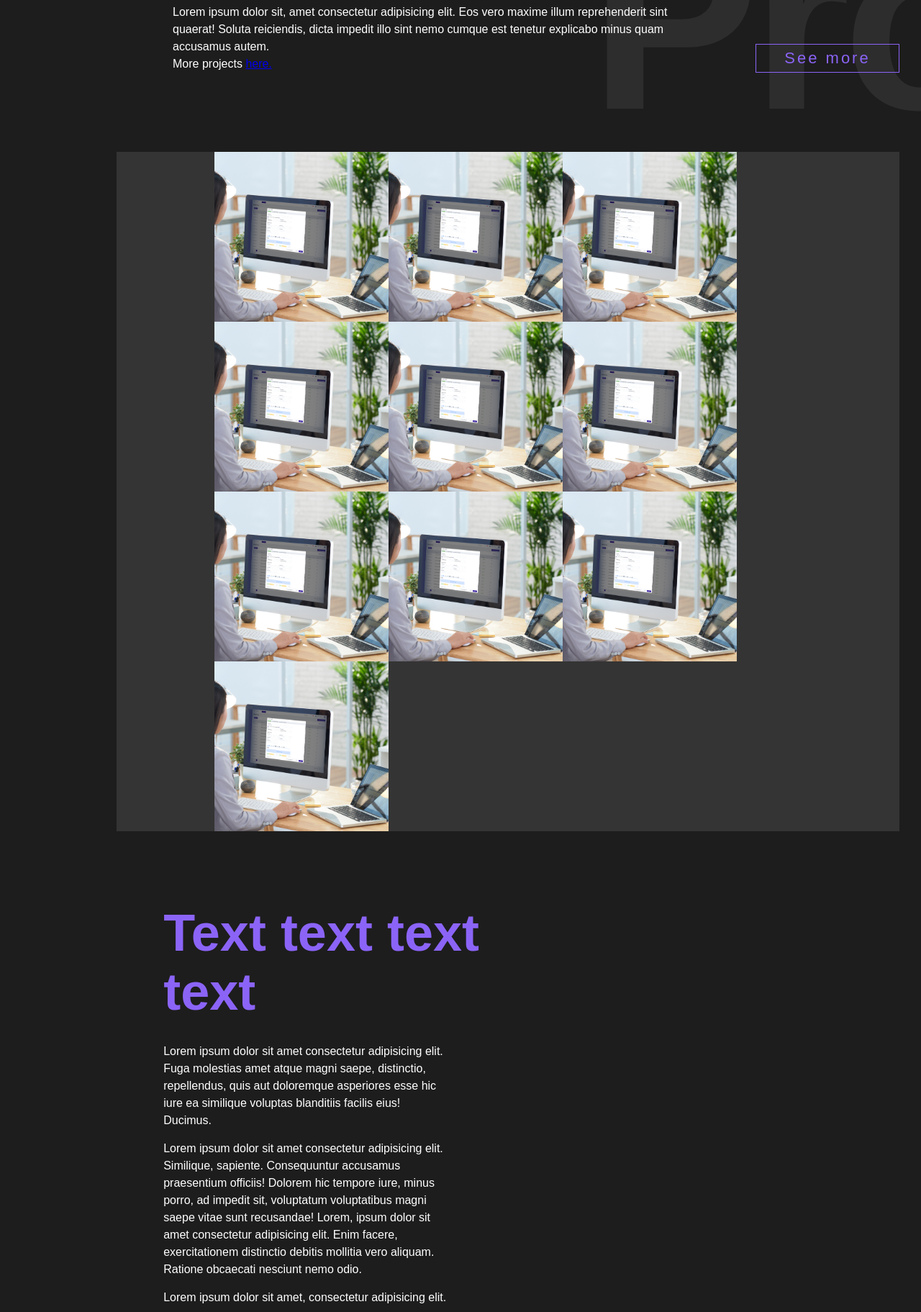
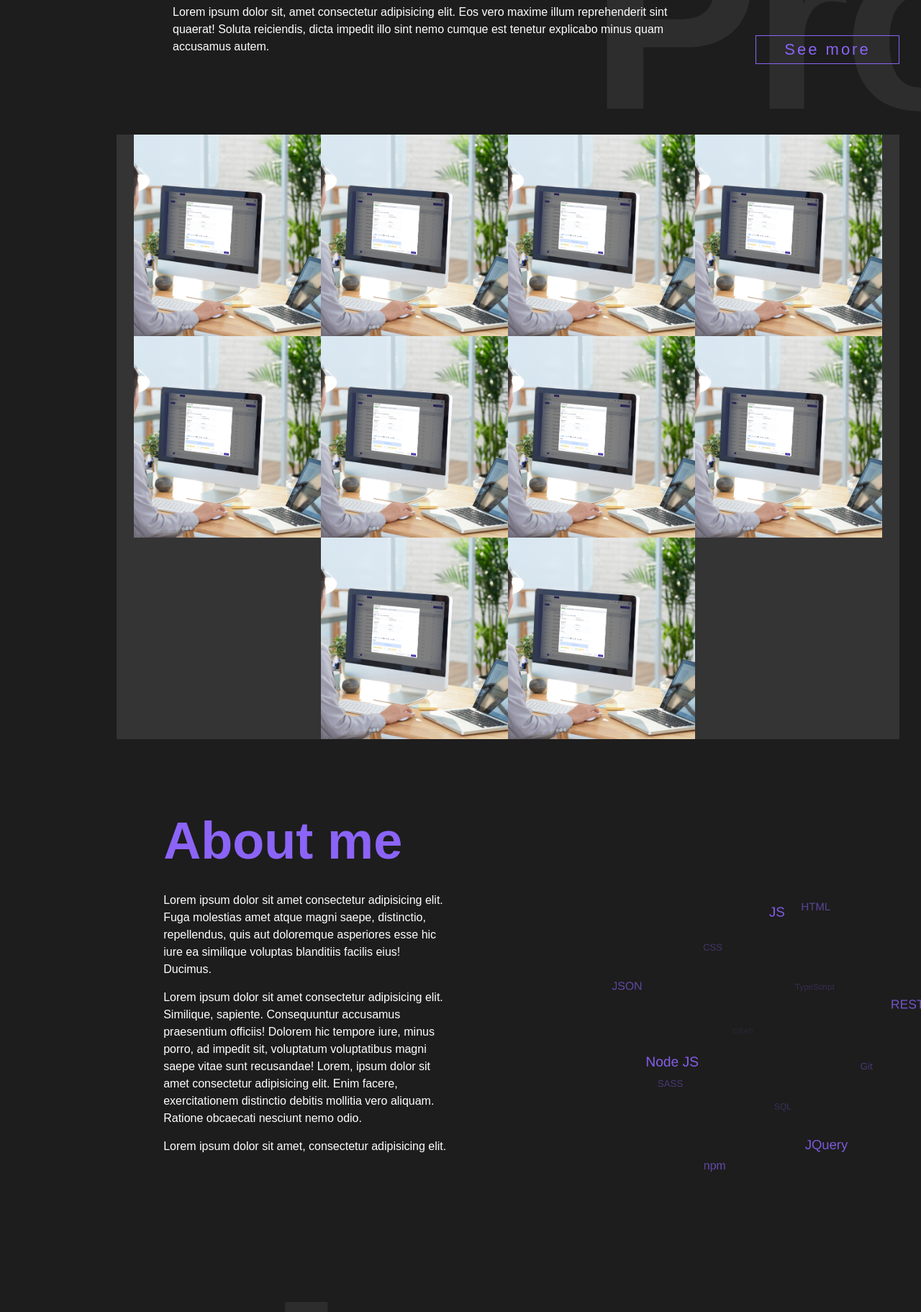
Before and after one commit to sdzygal/cv-website-2023, a plain HTML site: page index.html in a window 1280 px wide. Shown: the part 974-2797 px from the top of the page at 72% size. Drawn offline with nearby package versions, Linux system fonts and the light colour scheme.

Commit message:
Fixed jquery tag cloud

```diff
--- a/css/styles.css
+++ b/css/styles.css
@@ -182,7 +182,7 @@ header {
     position: relative;
 }
 
-.description h1::before {
+/* .description h1::before {
     content: '<h1>';
     position: absolute;
     top: -80px;
@@ -203,7 +203,7 @@ header {
     font-family: 'Caveat', cursive;
     color: #666565;
     letter-spacing: 3px;
-}
+} */
 
 .description .gray-descr {
     margin-top: 30px;
@@ -286,10 +286,10 @@ header {
     font-size: 14px;
 }
 
-.scroll-down--left {
+/* .scroll-down--left {
     left: -30px;
     right: auto;
-}
+} */
 
 .scroll-down span {
     display: inline-block;
@@ -330,6 +330,10 @@ header {
     margin-bottom: 30px;
 }
 
+.contact-btn.portfolio {
+    margin-top: 1.5rem;
+}
+
 .big-text {
     font-size: 12rem;
     font-weight: 700;
@@ -347,15 +351,17 @@ header {
 
 .projectswall ul {
     list-style: none;
+    align-items: stretch;
     display: -ms-flexbox;
     display: -webkit-box;
     display: flex;
     flex-wrap: wrap;
+    justify-content: center;
 }
 
 .projectswall ul li {
-    width: 161px;
-    height: 160px;
+    width: 210px;
+    height: 211px;
     position: relative;
     overflow: hidden;
     display: list-item;
@@ -365,8 +371,8 @@ header {
     position: absolute;
     top: 0;
     left: 0;
+    right: 0;
     bottom: 0;
-    right: 0;
     transition: transform 0.5s, opacity 0.5s;
     transition: transform 0.5s, opacity 0.5s, -webkit-transform 0.5s;
 }
@@ -419,6 +425,9 @@ header {
     line-height: 1.5rem;
 }
 
+#skillsCanvas {
+    margin-left: 15%;
+}
 
 /* Blog section */
 
@@ -695,19 +704,20 @@ header {
 }
 
 .projectswall {
-    padding-left: 8.5rem;
+ position: relative;
+ margin: 0 auto;
 }
 
 .projectswall ul li {
-    width: 242px;
-    height: 236px;
+    width: 260px;
+    height: 280px;
 }
 
 /* Media Q for about section */
 #about {
     padding-left: 10.2rem;
     flex-direction: row;
-    margin: 100px auto 0;
+    margin: 100px auto -130px auto;
     width: 90%;
 }
 
@@ -720,15 +730,18 @@ header {
     width: 400px;
 }
 
-.skillsCanvas {
-    margin-right: 20%;
+#skillsCanvas {
+    position: relative;
+    top: -437px;
+    left: 510px;
 }
+
 
 /* Blog Media Q */
 
 .blog {
     width: 90%;
-    margin: 100px auto 0;
+    margin: 0 auto;
 }
 
 .blog .big-text {
--- a/index.html
+++ b/index.html
@@ -4,7 +4,7 @@
     <meta charset="UTF-8">
     <meta http-equiv="X-UA-Compatible" content="IE=edge">
     <meta name="viewport" content="width=device-width, initial-scale=1.0">
-    <title>Alex D.</title>
+    <title>Alexandra Dzygal</title>
     <link rel="stylesheet" href="css/styles.css">
 </head>
 
@@ -91,10 +91,10 @@
     <i class="fas fa-arrow-down"></i>
 </div>
 
-<div class="scroll-down scroll-down--left">
+<!-- <div class="scroll-down scroll-down--left">
     <span>Scroll down</span>
     <i class="fas fa-arrow-down"></i>
-</div>
+</div> -->
 </section>
 
 <!-- Portfolio -->
@@ -104,7 +104,7 @@
     </div>
     <div class="portfolio-description">
         <div>
-            <p>Lorem ipsum dolor sit, amet consectetur adipisicing elit. Eos vero maxime illum reprehenderit sint quaerat! Soluta reiciendis, dicta impedit illo sint nemo cumque est tenetur explicabo minus quam accusamus autem. <br> More projects <a href="#">here.</a></p>
+            <p>Lorem ipsum dolor sit, amet consectetur adipisicing elit. Eos vero maxime illum reprehenderit sint quaerat! Soluta reiciendis, dicta impedit illo sint nemo cumque est tenetur explicabo minus quam accusamus autem.</p>
         </div>
             <a href="#" class="contact-btn portfolio">
                 <div>
@@ -119,10 +119,10 @@
     <div class="big-text">Project</div>
 </section>
 
-<div id="home-projectswall" class="projectswall">
+<section id="home-projectswall" class="projectswall">
     <ul>
         <li>
-            <div class="project-item lazyload">
+            <div class="project-item lazyload" id="modal1">
                 <img src="img/project-1.jpg" alt="image">
                 <div class="hover-content"></div>
                 <a href="#" class="colorbox"></a>
@@ -130,7 +130,7 @@
         </li>
 
         <li>
-            <div class="project-item lazyload">
+            <div class="project-item lazyload" id="modal1">
                 <img src="img/project-1.jpg" alt="image">
                 <div class="hover-content"></div>
                 <a href="#" class="colorbox"></a>
@@ -138,7 +138,7 @@
         </li>
 
         <li>
-            <div class="project-item lazyload">
+            <div class="project-item lazyload" id="modal1">
                 <img src="img/project-1.jpg" alt="image">
                 <div class="hover-content"></div>
                 <a href="#" class="colorbox"></a>
@@ -146,7 +146,7 @@
         </li>
 
         <li>
-            <div class="project-item lazyload">
+            <div class="project-item lazyload" id="modal1">
                 <img src="img/project-1.jpg" alt="image">
                 <div class="hover-content"></div>
                 <a href="#" class="colorbox"></a>
@@ -154,7 +154,7 @@
         </li>
 
         <li>
-            <div class="project-item lazyload">
+            <div class="project-item lazyload" id="modal1">
                 <img src="img/project-1.jpg" alt="image">
                 <div class="hover-content"></div>
                 <a href="#" class="colorbox"></a>
@@ -201,13 +201,13 @@
             </div>
         </li>
     </ul>
-</div>
+</section>
 
 <!-- About -->
 <section id="about">
     <div class="about-description">
         <div id="header">
-            <h2>Text text text text</h2>
+            <h2>About me</h2>
         </div>
         <p>Lorem ipsum dolor sit amet consectetur adipisicing elit. Fuga molestias amet atque magni saepe, distinctio, repellendus, quis aut doloremque asperiores esse hic iure ea similique voluptas blanditiis facilis eius! Ducimus.</p>
     <p>
--- a/script.js
+++ b/script.js
@@ -1,3 +1,4 @@
+'use strict';
 // Music functionality
 
 const spotify = document.querySelector('.spotify');
@@ -14,14 +15,13 @@ const soundTrack = (soundState) => {
         off.style.display = 'none';
         spotify.style.color = "#08fdd8";
         audio.play();
-    }
-    else if(soundState === 'on'){
+    } else if(soundState === 'on'){
         on.style.display = 'none';
         off.style.display = 'block';
         spotify.style.color = "#8b64f7";
         audio.pause();
     }
-}
+};
 
 // Sidebar Menu
 
@@ -37,13 +37,12 @@ const myFunc = (navCondition) => {
         sideNav.classList.add('show-nav');
         btnTimes.style.display = 'block';
         btnBars.style.display = 'none';
-    }
-    else if(navCondition === 'close'){
+    } else if(navCondition === 'close'){
         sideNav.classList.remove('show-nav');
         btnTimes.style.display = 'none';
         btnBars.style.display = 'block';
     }
-}
+};
 
 // TagCanvas in skills section
 
@@ -59,81 +58,76 @@ $(document).ready(function (){
         // hide the canvas if smth went wrong
         $("#skills-container");
     }
-})
+});
 
 // Contacts
 
-const nameInput = document.querySelector('.name')
-const emailInput = document.querySelector('.email')
-const subjectInput = document.querySelector('.subject')
-const textareaInput = document.querySelector('.textarea')
-
-
-const contactForm = document.querySelector('.contact-form')
+const nameInput = document.querySelector('.name');
+const emailInput = document.querySelector('.email');
+const subjectInput = document.querySelector('.subject');
+const textareaInput = document.querySelector('.textarea');
+const contactForm = document.querySelector('.contact-form');
 
 contactForm.addEventListener("submit", (e) => {
-    e.preventDefault()
-    validateInput()
-})
+    e.preventDefault();
+    validateInput();
+});
 
 const validateInput = () => {
-   let email = emailInput.value
-   let textarea = textareaInput.value
+   let email = emailInput.value;
+   let textarea = textareaInput.value;
 
    if(!email && !textarea) {
-        setError(emailInput.parentElement)
-        setError(textareaInput.parentElement)
-        showMessage("Form inputs are empty")
+        setError(emailInput.parentElement);
+        setError(textareaInput.parentElement);
+        showMessage("Form inputs are empty");
    } else if(!email && textarea) {
-    setError(emailInput.parentElement)
-    showMessage("Email is empty")
+    setError(emailInput.parentElement);
+    showMessage("Email is empty");
    } else if(!textarea && email) {
-    setError(textareaInput.parentElement)
-    showMessage("Please, provide a message")
+    setError(textareaInput.parentElement);
+    showMessage("Please, provide a message");
     } else if (email && textarea) {
-        emailjs.sendForm("service_7t6as7k", "template_ql1604d", contactForm, "G0YKxxoi0_SlvtXNQ")
-        setSuccess(emailInput.parentElement)
-        setSuccess(textareaInput.parentElement)
-        showMessage('Message sent. Thanks for contacting me!', 'green')
-        textareaInput.value = ''
-        emailInput.value = ''
-        nameInput.value = ''
-        subjectInput.value = ''
+        emailjs.sendForm("service_7t6as7k", "template_ql1604d", contactForm, "G0YKxxoi0_SlvtXNQ");
+        setSuccess(emailInput.parentElement);
+        setSuccess(textareaInput.parentElement);
+        showMessage('Message sent. Thanks for contacting me!', 'green');
+        textareaInput.value = '';
+        emailInput.value = '';
+        nameInput.value = '';
+        subjectInput.value = '';
     }
-}
+};
 
 const setError = (input) => {
     if(input.classList.contains("success")) {
-        input.classList.remove("success")
+        input.classList.remove("success");
     } else {
-        input.classList.add("error")
+        input.classList.add("error");
     }
-}
+};
 
 const setSuccess = (input) => {
     if(input.classList.contains("error")) {
-        input.classList.remove("error")
+        input.classList.remove("error");
     } else {
-        input.classList.add("success")
+        input.classList.add("success");
     }
+};
 
-}
-
-const messageDiv = document.querySelector('.message')
+const messageDiv = document.querySelector('.message');
 const showMessage = (message, updateColor) => {
-    const divContent = document.createElement('div')
-    divContent.textContent = message
-    divContent.classList.add("message-content")
-    divContent.style.backgroundColor = updateColor
-    messageDiv.prepend(divContent)
+    const divContent = document.createElement('div');
+    divContent.textContent = message;
+    divContent.classList.add("message-content");
+    divContent.style.backgroundColor = updateColor;
+    messageDiv.prepend(divContent);
 
     setTimeout(() => {
-        divContent.classList.add("hide")
+        divContent.classList.add("hide");
+        divContent.addEventListener("transitionend", () => {
+            divContent.remove();
+        });
+    }, 5000);
 
-
-        divContent.addEventListener("transitionend", () => {
-            divContent.remove()
-        })
-    }, 5000)
-
-}
+};
```
